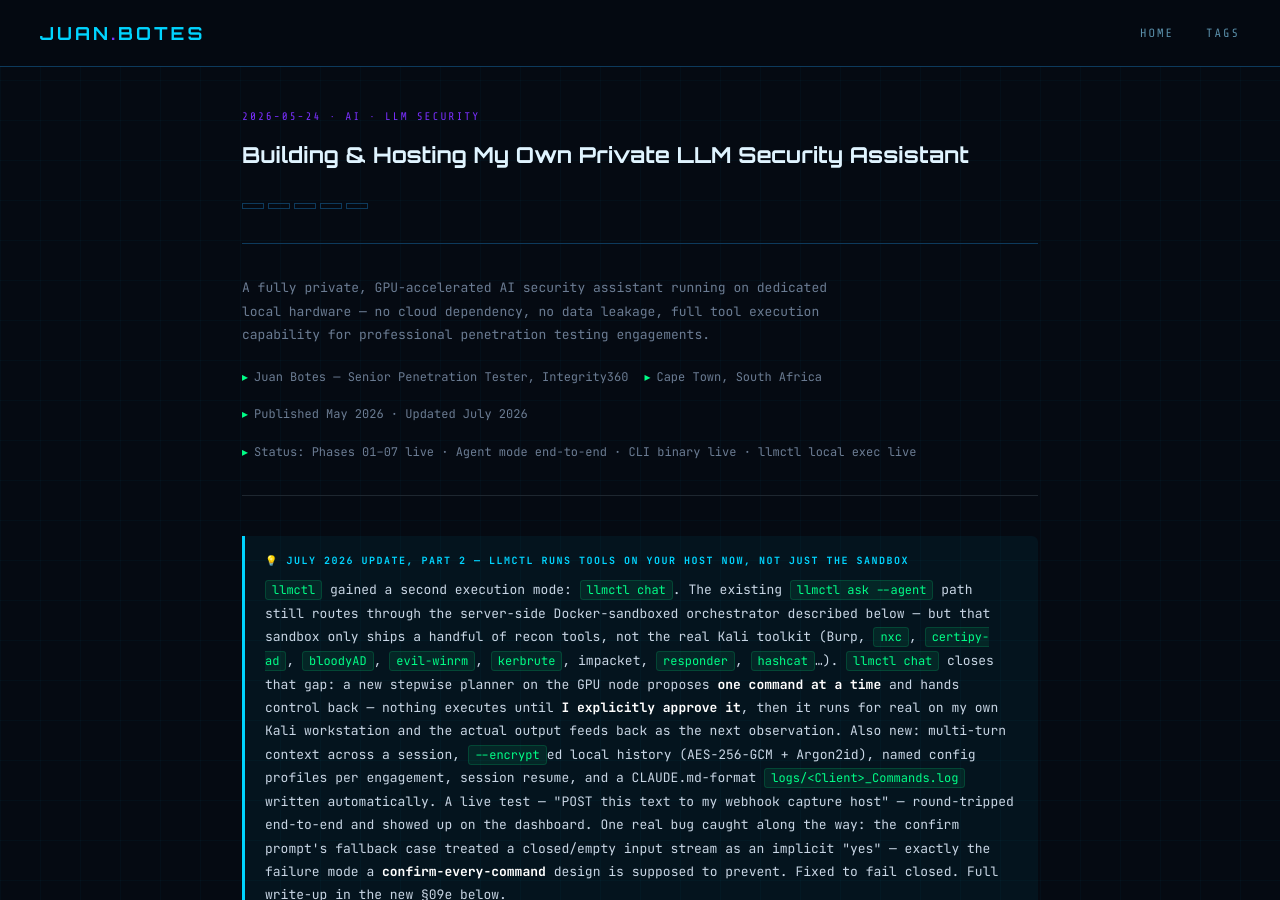
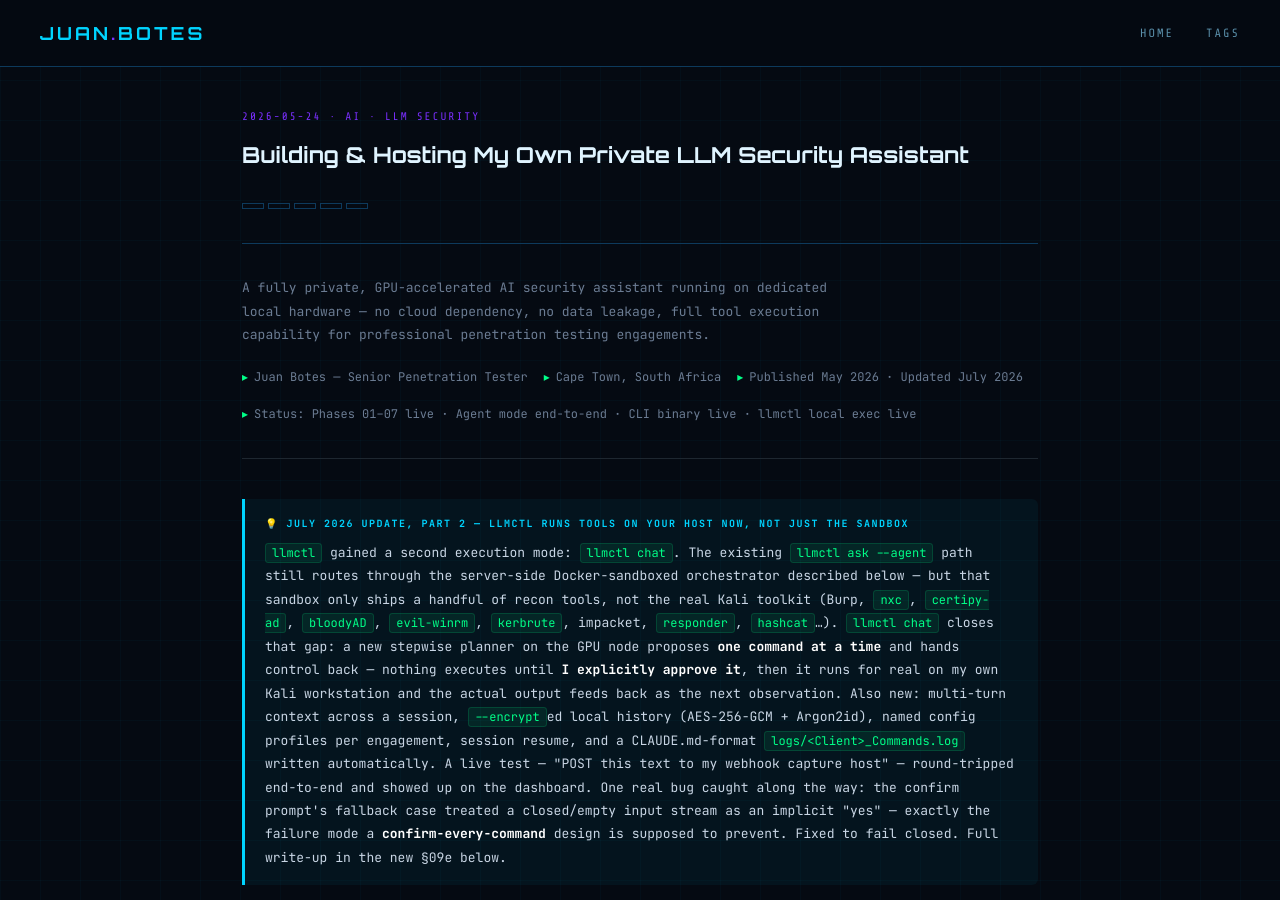
Before and after one commit to botesjuan/botesjuan.github.io, a Jekyll site: the page built from _posts/2026-05-24-private-llm-assistant.md, in a window 1280 px wide and 900 px high. Built offline with Jekyll 4.4.1, drawn with Linux system fonts in a browser that asks for light colours.

Commit message:
Update 2026-05-24-private-llm-assistant.md
X

```diff
--- a/_posts/2026-05-24-private-llm-assistant.md
+++ b/_posts/2026-05-24-private-llm-assistant.md
@@ -421,7 +421,7 @@ excerpt: "How I am building a fully offline LLM assistant for penetration testin
 no cloud dependency, no data leakage, full tool execution capability for professional penetration testing engagements.</p>
 
 <div class="meta">
-  <span>Juan Botes — Senior Penetration Tester, Integrity360</span>
+  <span>Juan Botes — Senior Penetration Tester</span>
   <span>Cape Town, South Africa</span>
   <span>Published May 2026 · Updated July 2026</span>
   <span>Status: Phases 01–07 live · Agent mode end-to-end · CLI binary live · llmctl local exec live</span>
```
